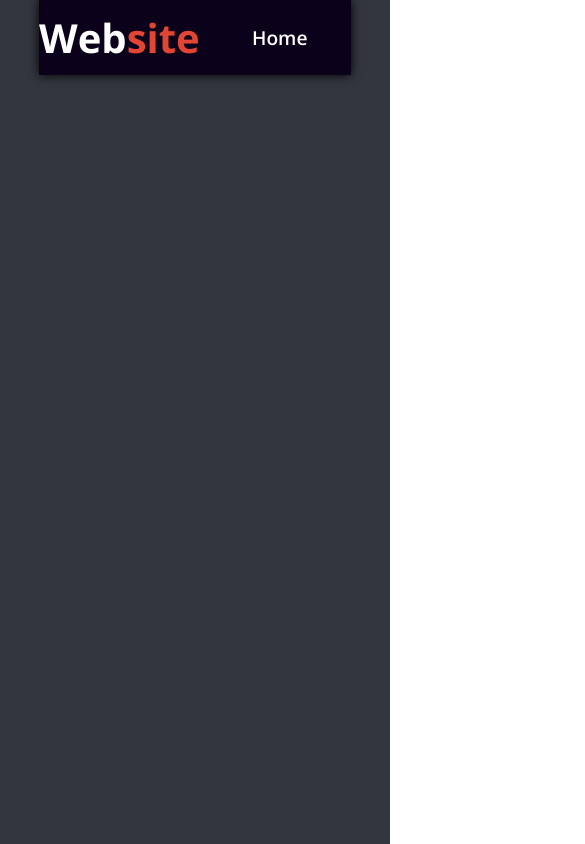
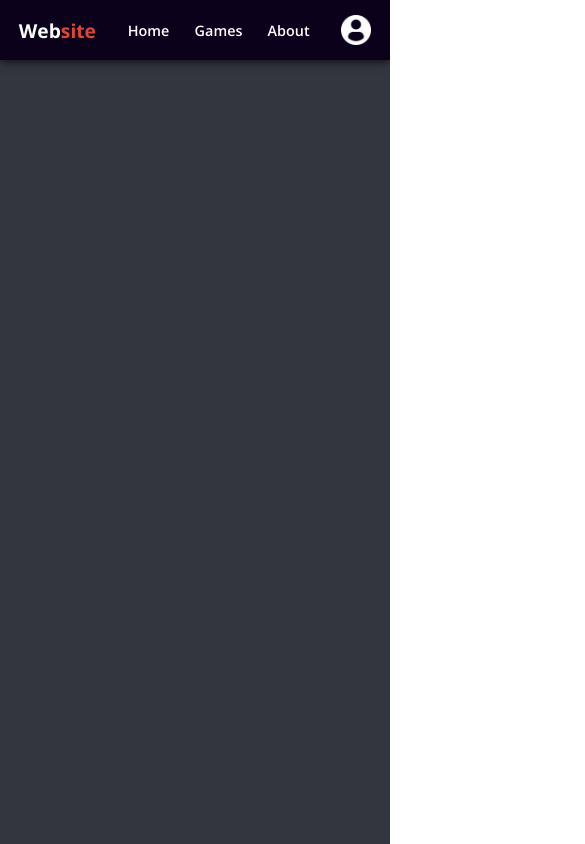
Before and after one commit to YH1d3k12/website-project, a React (Vite) app: page / in a window 390 px wide. Shown: the top 844 px of the page, 585 px wide, since content can reach past the window. Built offline with nearby package versions, Linux system fonts and the light colour scheme.

Commit message:
Feat: added responsivity to navbar

```diff
--- a/src/features/body/components/navbar.css
+++ b/src/features/body/components/navbar.css
@@ -19,6 +19,17 @@
     box-shadow: 0px 0px 10px 0px black;
 }
 
+@media (max-width: 768px) {
+    .navbar {
+        height: 60px;
+    }
+
+    .navbar-background {
+        padding: 0px 10px;
+        width: 100%;
+    }
+}
+
 /*------------------------- Title -------------------------*/
 
 .navbar-title {
@@ -28,6 +39,18 @@
 
 .navbar-title span {
     color: rgb(225, 69, 51);
+}
+
+@media (max-width: 768px) {
+    .navbar-title {
+        font-size: 2rem;
+    }
+}
+
+@media (max-width: 480px) {
+    .navbar-title {
+        font-size: 1.2rem;
+    }
 }
 
 /*------------------------- Links -------------------------*/
@@ -63,9 +86,34 @@
     color: white !important;
 }
 
+@media (max-width: 768px) {
+    .navbar-links li {
+        width: 70px;
+    }
+
+    .navbar-links li a {
+        padding: 0px 5px;
+        font-size: 0.9rem;
+    }
+}
+
 /*------------------------- User -------------------------*/
 .navbar-user {
     width: 50px;
     height: 50px;
     filter: invert(100%) brightness(200%);
 }
+
+@media (max-width: 768px) {
+    .navbar-user {
+        width: 40px;
+        height: 40px;
+    }
+}
+
+@media (max-width: 480px) {
+    .navbar-user {
+        width: 30px;
+        height: 30px;
+    }
+}
```
